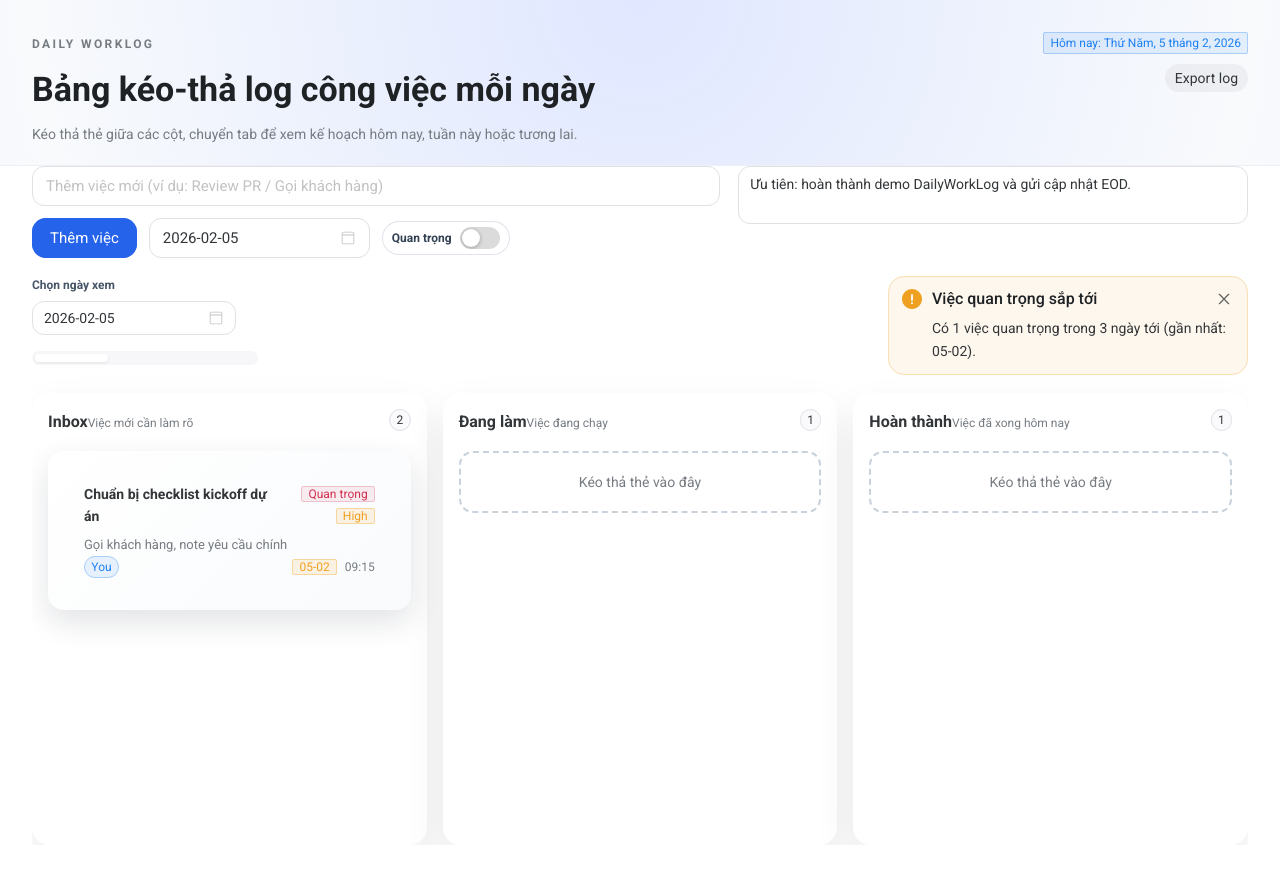
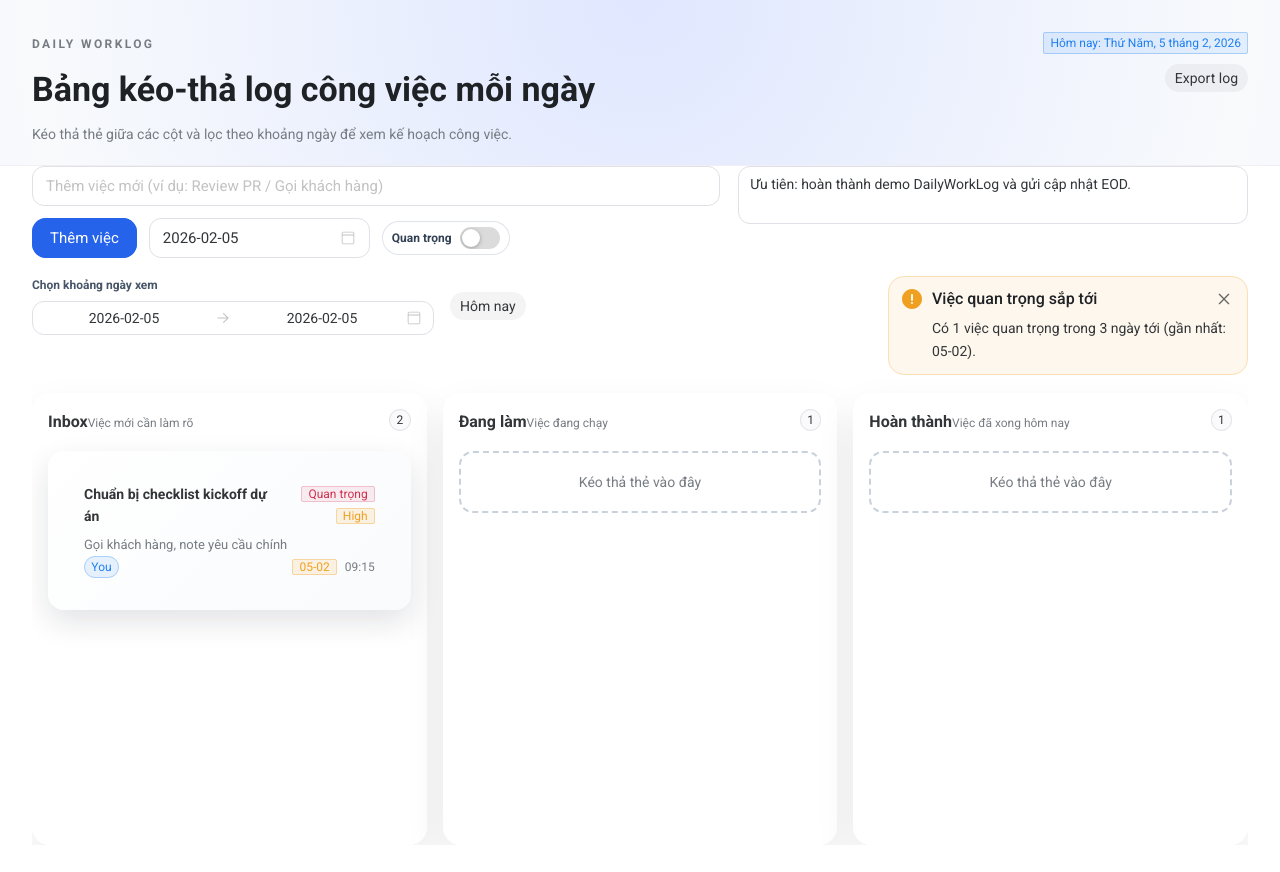
Before and after one commit to ngoclp2000/DailyWorkLog, a Vue app in the folder frontend/: page / in a window 1280 px wide. Shown: the top 872 px of the page. Built offline with nearby package versions, Linux system fonts and the light colour scheme.

Commit message:
Update date range filtering in worklog UI

```diff
--- a/frontend/src/App.vue
+++ b/frontend/src/App.vue
@@ -6,7 +6,7 @@
           <n-text class="eyebrow" depth="3">Daily Worklog</n-text>
           <n-h1 class="hero-title">Bảng kéo-thả log công việc mỗi ngày</n-h1>
           <n-text depth="3">
-            Kéo thả thẻ giữa các cột, chuyển tab để xem kế hoạch hôm nay, tuần này hoặc tương lai.
+            Kéo thả thẻ giữa các cột và lọc theo khoảng ngày để xem kế hoạch công việc.
           </n-text>
         </div>
         <div class="status">
@@ -45,14 +45,10 @@
         <section class="filters">
           <div class="filters-left">
             <div class="date-picker">
-              <span class="filters-label">Chọn ngày xem</span>
-              <n-date-picker v-model:value="selectedDate" type="date" size="medium" />
+              <span class="filters-label">Chọn khoảng ngày xem</span>
+              <n-date-picker v-model:value="selectedRange" type="daterange" size="medium" />
             </div>
-            <n-tabs v-model:value="viewTab" type="segment" size="small" animated>
-              <n-tab-pane name="today" tab="Hôm nay" />
-              <n-tab-pane name="week" tab="Tuần này" />
-              <n-tab-pane name="future" tab="Tương lai" />
-            </n-tabs>
+            <n-button size="small" secondary @click="setTodayRange">Hôm nay</n-button>
           </div>
           <n-alert
             v-if="importantSummary.count"
@@ -136,8 +132,6 @@ import {
   NAlert,
   NSwitch,
   NTag,
-  NTabs,
-  NTabPane,
   NText,
   type GlobalThemeOverrides
 } from "naive-ui";
@@ -172,8 +166,10 @@ const todayLabel = new Date().toLocaleDateString("vi-VN", {
 
 const newItemTitle = ref("");
 const dailyNote = ref("Ưu tiên: hoàn thành demo DailyWorkLog và gửi cập nhật EOD.");
-const selectedDate = ref<number | null>(Date.now());
-const viewTab = ref<"today" | "week" | "future">("today");
+const selectedRange = ref<[number, number] | null>([
+  startOfDay(new Date()).getTime(),
+  startOfDay(new Date()).getTime()
+]);
 const newItemDueDate = ref<number | null>(Date.now());
 const newItemImportant = ref(false);
 
@@ -241,14 +237,14 @@ const columns = reactive<WorkColumn[]>([
 ]);
 
 const importantSummary = computed(() => {
-  const baseDate = startOfDay(getSelectedDate());
-  const endDate = new Date(baseDate);
-  endDate.setDate(baseDate.getDate() + 3);
+  const { startDate } = getSelectedRange();
+  const endDate = new Date(startDate);
+  endDate.setDate(startDate.getDate() + 3);
   const items = columns.flatMap((column) => column.items);
   const upcoming = items
     .filter((item) => item.important && item.dueDate)
     .map((item) => ({ ...item, due: new Date(item.dueDate as string) }))
-    .filter((item) => item.due >= baseDate && item.due <= endDate)
+    .filter((item) => item.due >= startDate && item.due <= endDate)
     .sort((a, b) => a.due.getTime() - b.due.getTime());
   return {
     count: upcoming.length,
@@ -275,33 +271,48 @@ const themeOverrides: GlobalThemeOverrides = {
   }
 };
 
-function getSelectedDate() {
-  return selectedDate.value ? new Date(selectedDate.value) : new Date();
+function startOfDay(date: Date) {
+  return new Date(date.getFullYear(), date.getMonth(), date.getDate());
 }
 
-function startOfDay(date: Date) {
-  return new Date(date.getFullYear(), date.getMonth(), date.getDate());
+function endOfDay(date: Date) {
+  const end = new Date(date.getFullYear(), date.getMonth(), date.getDate() + 1);
+  end.setMilliseconds(end.getMilliseconds() - 1);
+  return end;
 }
 
 function isSameDay(a: Date, b: Date) {
   return a.getFullYear() === b.getFullYear() && a.getMonth() === b.getMonth() && a.getDate() === b.getDate();
 }
 
+function getSelectedRange() {
+  if (!selectedRange.value) {
+    const today = new Date();
+    return {
+      startDate: startOfDay(today),
+      endDate: endOfDay(today)
+    };
+  }
+  const [start, end] = selectedRange.value;
+  return {
+    startDate: startOfDay(new Date(start)),
+    endDate: endOfDay(new Date(end))
+  };
+}
+
+function setTodayRange() {
+  const today = new Date();
+  selectedRange.value = [startOfDay(today).getTime(), startOfDay(today).getTime()];
+}
+
 function isItemVisible(item: WorkItem) {
-  const baseDate = startOfDay(getSelectedDate());
-  const endOfToday = new Date(baseDate);
-  endOfToday.setDate(baseDate.getDate() + 1);
-  const endOfWeek = new Date(baseDate);
-  endOfWeek.setDate(baseDate.getDate() + 7);
-  if (!item.dueDate) return viewTab.value === "today";
+  const { startDate, endDate } = getSelectedRange();
+  if (!item.dueDate) return false;
   const due = new Date(item.dueDate);
-  if (viewTab.value === "today") {
-    return isSameDay(due, baseDate);
+  if (isSameDay(startDate, endDate)) {
+    return isSameDay(due, startDate);
   }
-  if (viewTab.value === "week") {
-    return due >= baseDate && due < endOfWeek;
-  }
-  return due >= endOfWeek;
+  return due >= startDate && due <= endDate;
 }
 
 function visibleCount(items: WorkItem[]) {
```
